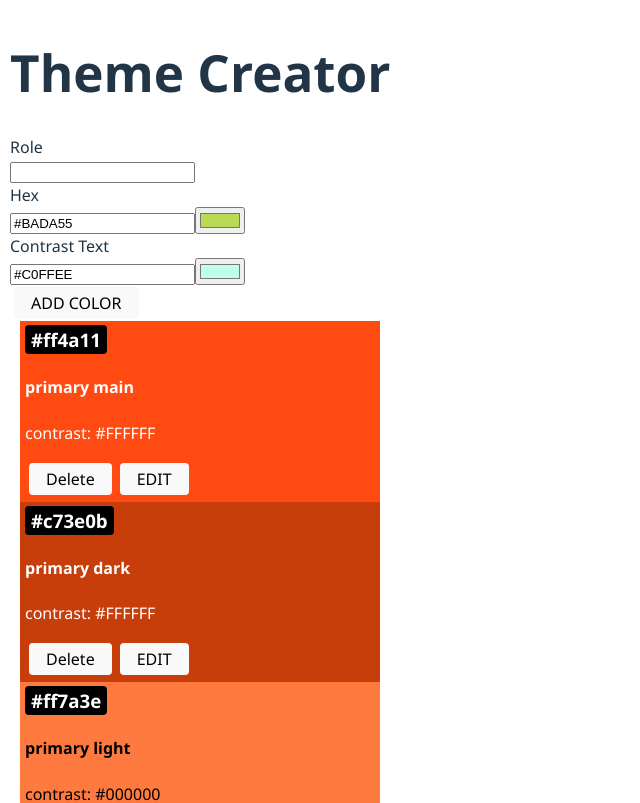
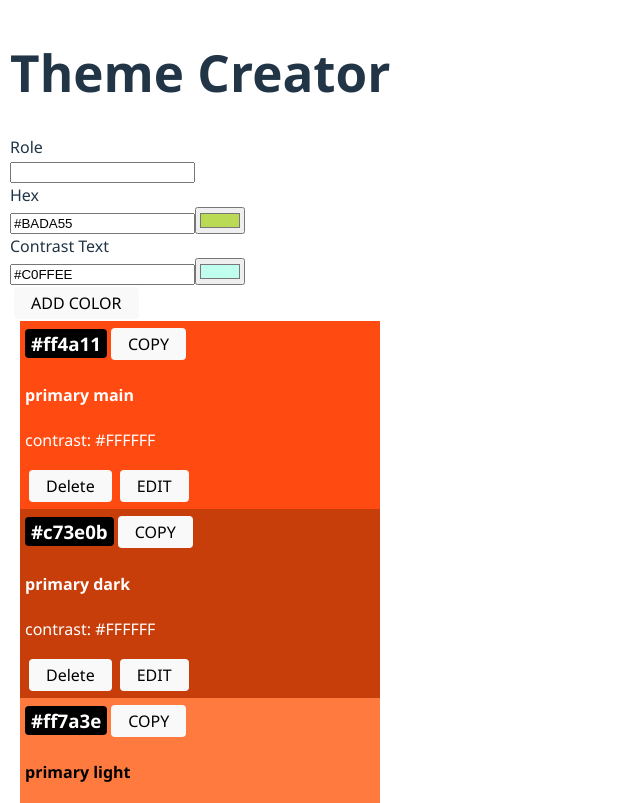
Before and after one commit to arditneziri93/nf_project_4, a React (Vite) app: page / in a window 1280 px wide. Shown: the top 803 px of the page, without its empty margins (0-640 px from the left). Built offline with nearby package versions, Linux system fonts and the light colour scheme.

Commit message:
Add copy functionality
Signed-off-by: Ardit Neziri <ardit.e.neziri@gmail.com>

```diff
--- a/src/components/ColorCard/ColorCard.tsx
+++ b/src/components/ColorCard/ColorCard.tsx
@@ -11,6 +11,7 @@ type ColorCardProps = ColorType & {
 export default function ColorCard(props: ColorCardProps) {
   const [hasRequestedUpdate, setHasRequestedUpdate] = useState(false);
   const [hasRequestedDelete, setHasRequestedDelete] = useState(false);
+  const [hasCopied, setHasCopied] = useState(false);
 
   function handleUpdate(newColor?: ColorType) {
     if (hasRequestedUpdate === false) {
@@ -35,6 +36,12 @@ export default function ColorCard(props: ColorCardProps) {
     setHasRequestedDelete(false);
   }
 
+  function handleCopy() {
+    navigator.clipboard.writeText(props.hex);
+    setHasCopied(true);
+    setTimeout(() => setHasCopied(false), 3000);
+  }
+
   return (
     <div
       className="color-card"
@@ -44,6 +51,10 @@ export default function ColorCard(props: ColorCardProps) {
       }}
     >
       <h3 className="color-card-headline">{props.hex}</h3>
+      <button onClick={handleCopy}>
+        {" "}
+        {hasCopied ? "SUCCESSFULLY COPIED!" : "COPY"}
+      </button>
       <h4>{props.role}</h4>
       <p>contrast: {props.contrastText}</p>
       {hasRequestedDelete && (
```
